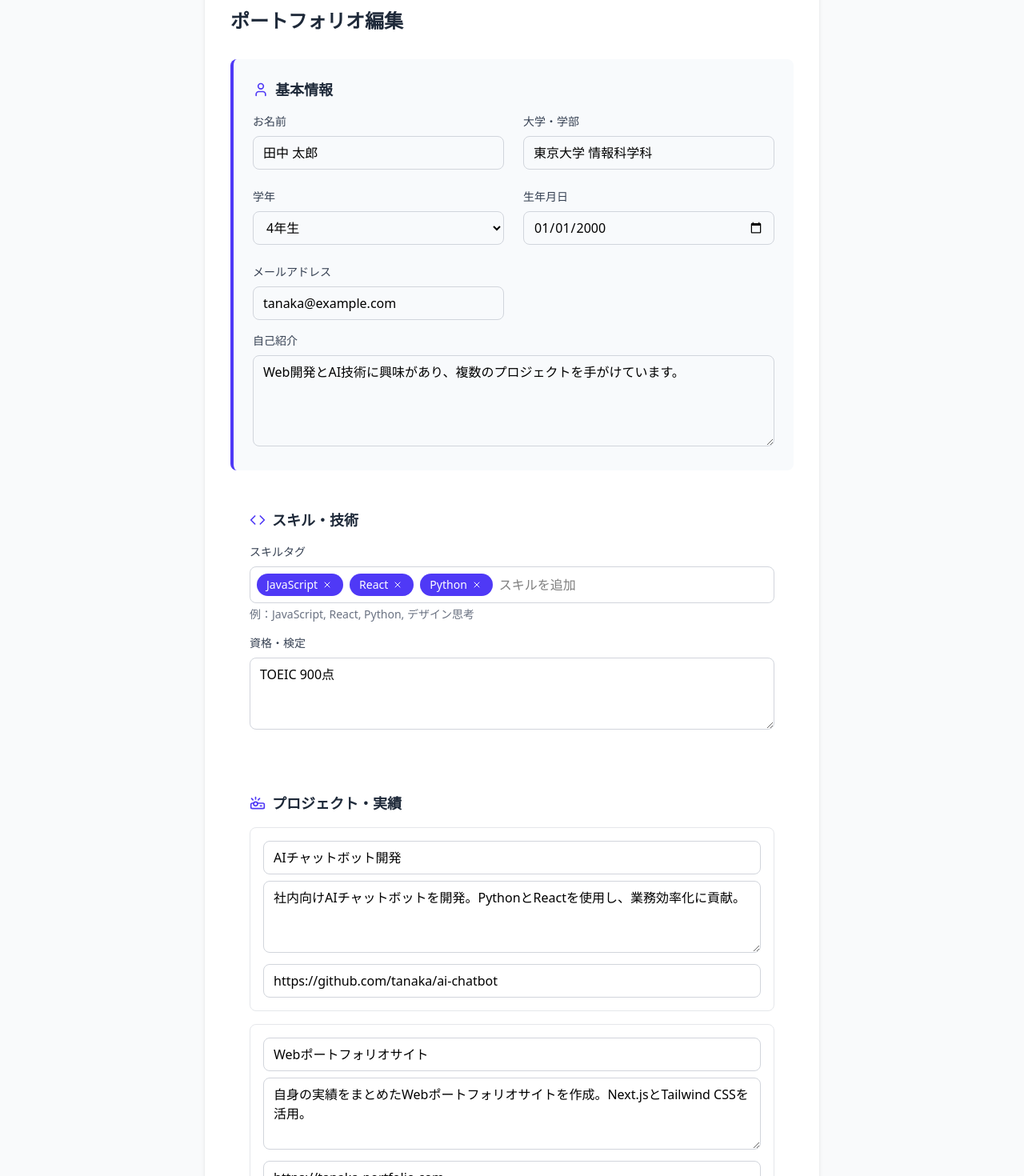
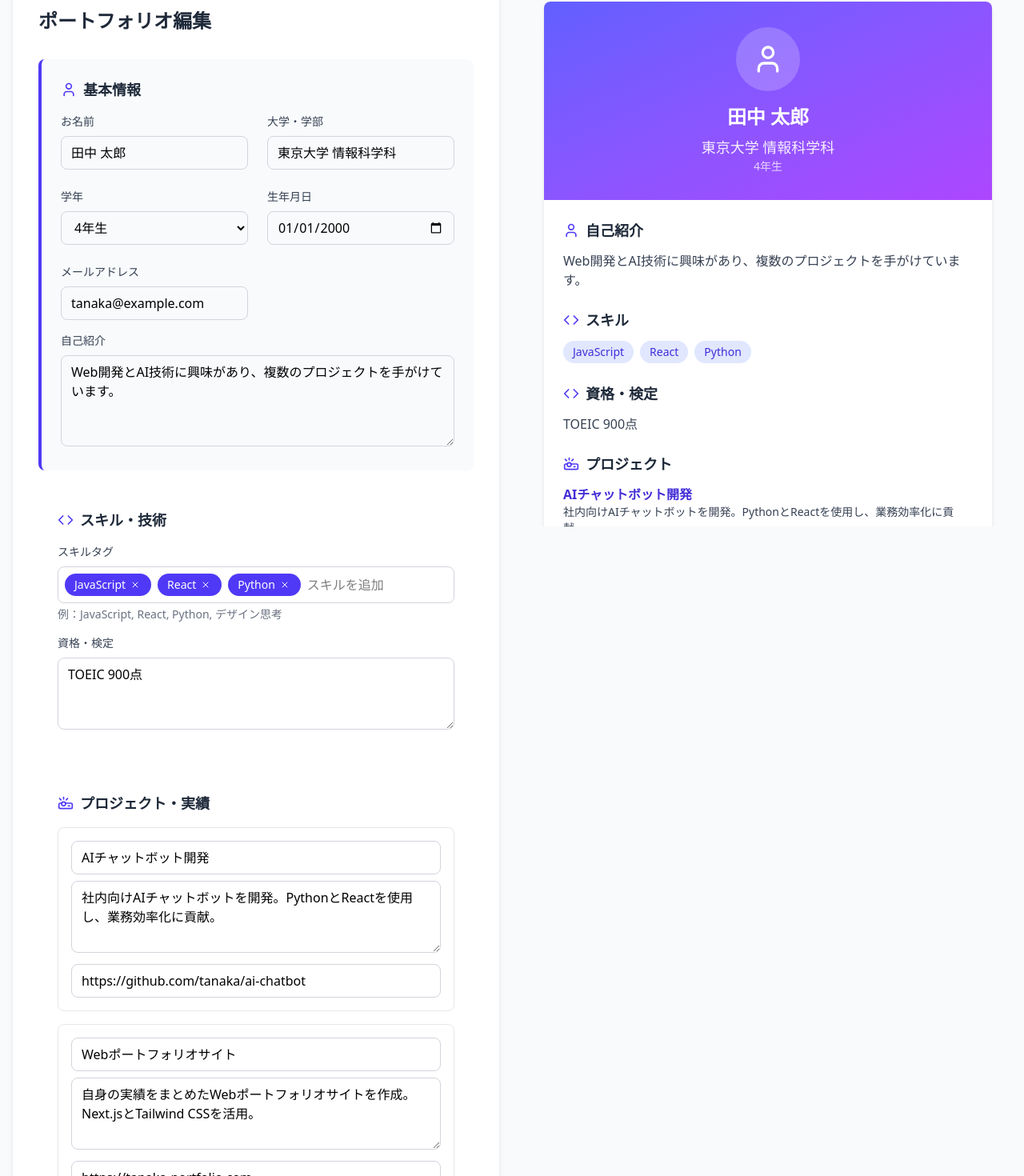
Before and after one commit to Ma2-take/y-folio-next, a Next.js app: page /portfolio/edit in a window 1280 px wide. Shown: the part 134-1604 px from the top of the page at 80% size. Built offline with nearby package versions, Linux system fonts and the light colour scheme.

Commit message:
editにプレビュー表示

```diff
--- a/src/app/portfolio/edit/page.tsx
+++ b/src/app/portfolio/edit/page.tsx
@@ -287,7 +287,10 @@ const PortfolioEditPage = () => {
         </div>
       </nav>
       <main className="py-10">
-        <div className="form-section bg-white rounded-lg shadow-md p-8 max-w-3xl mx-auto">
+        <div className="flex min-h-[70vh] gap-8 px-4">
+          {/* Left: Form */}
+          <div className="w-1/2">
+            <div className="form-section bg-white rounded-lg shadow-md p-8">
               <h2 className="text-2xl font-bold text-gray-800 mb-8">ポートフォリオ編集</h2>
               {saveMessage && (
                 <div className="mb-4 p-3 bg-green-100 border border-green-400 text-green-700 rounded-lg text-sm">
@@ -476,6 +479,130 @@ const PortfolioEditPage = () => {
                 </button>
               </div>
             </div>
+          </div>
+          {/* Right: Preview */}
+          <div className="w-1/2 bg-gray-50">
+            <div className="preview-section p-6 max-h-[calc(100vh-120px)] overflow-y-auto">
+              <div className="bg-white rounded-lg shadow-md overflow-hidden">
+                {/* Preview Header */}
+                <div className="bg-gradient-to-br from-indigo-500 to-purple-500 text-white p-8">
+                  <div className="text-center">
+                    <div className="w-20 h-20 bg-white/20 rounded-full mx-auto mb-4 flex items-center justify-center">
+                      <User className="w-10 h-10 text-white" />
+                    </div>
+                    <h2 className="text-2xl font-bold mb-2">{form.basicInfo.name || 'お名前を入力してください'}</h2>
+                    <p className="text-lg opacity-90">{form.basicInfo.university || '大学・学部を入力してください'}</p>
+                    <p className="text-sm opacity-75">{form.basicInfo.grade}</p>
+                  </div>
+                </div>
+                {/* Preview Content */}
+                <div className="p-6">
+                  {/* Introduction */}
+                  <div className="mb-6">
+                    <h3 className="text-lg font-semibold text-gray-800 mb-3 flex items-center">
+                      <User className="w-5 h-5 mr-2 text-indigo-600" />自己紹介
+                    </h3>
+                    <p className="text-gray-700">{form.basicInfo.selfIntroduction || '自己紹介を入力してください'}</p>
+                  </div>
+                  {/* Skills */}
+                  <div className="mb-6">
+                    <h3 className="text-lg font-semibold text-gray-800 mb-3 flex items-center">
+                      <Code className="w-5 h-5 mr-2 text-indigo-600" />スキル
+                    </h3>
+                    <div className="flex flex-wrap gap-2 mb-3">
+                      {form.skills.skillTags.length === 0 ? (
+                        <span className="px-3 py-1 bg-gray-100 text-gray-500 rounded-full text-sm">スキルを追加してください</span>
+                      ) : (
+                        form.skills.skillTags.map((tag, idx) => (
+                          <span key={idx} className="px-3 py-1 bg-indigo-100 text-indigo-700 rounded-full text-sm">{tag}</span>
+                        ))
+                      )}
+                    </div>
+                  </div>
+                  {/* Certifications */}
+                  <div className="mb-6">
+                    <h3 className="text-lg font-semibold text-gray-800 mb-3 flex items-center">
+                      <Code className="w-5 h-5 mr-2 text-indigo-600" />資格・検定
+                    </h3>
+                    <p className="text-gray-700">{form.skills.certifications}</p>
+                  </div>
+                  {/* Projects */}
+                  <div className="mb-6">
+                    <h3 className="text-lg font-semibold text-gray-800 mb-3 flex items-center">
+                      <Projector className="w-5 h-5 mr-2 text-indigo-600" />プロジェクト
+                    </h3>
+                    <div>
+                      {form.projects.length === 0 ? (
+                        <span className="px-3 py-1 bg-gray-100 text-gray-500 rounded-full text-sm">プロジェクトを追加してください</span>
+                      ) : (
+                        form.projects.map((project, idx) => (
+                          <div key={project.id} className="mb-2">
+                            <div className="font-semibold text-indigo-700">{project.name}</div>
+                            <div className="text-gray-700 text-sm">{project.description}</div>
+                            {project.url && <a href={project.url} className="text-indigo-500 text-xs underline" target="_blank" rel="noopener noreferrer">{project.url}</a>}
+                          </div>
+                        ))
+                      )}
+                    </div>
+                  </div>
+                  {/* Experience & Activities */}
+                  {(form.experience.internship || form.experience.extracurricular || form.experience.awards) && (
+                    <div className="mb-6">
+                      <h3 className="text-lg font-semibold text-gray-800 mb-3 flex items-center">
+                        <Briefcase className="w-5 h-5 mr-2 text-indigo-600" />経験・活動
+                      </h3>
+                      {form.experience.internship && (
+                        <div className="mb-4">
+                          <h4 className="font-medium text-gray-700 mb-2">インターンシップ経験</h4>
+                          <p className="text-gray-700 whitespace-pre-wrap">{form.experience.internship}</p>
+                        </div>
+                      )}
+                      {form.experience.extracurricular && (
+                        <div className="mb-4">
+                          <h4 className="font-medium text-gray-700 mb-2">課外活動・サークル</h4>
+                          <p className="text-gray-700 whitespace-pre-wrap">{form.experience.extracurricular}</p>
+                        </div>
+                      )}
+                      {form.experience.awards && (
+                        <div className="mb-4">
+                          <h4 className="font-medium text-gray-700 mb-2">受賞歴・表彰</h4>
+                          <p className="text-gray-700 whitespace-pre-wrap">{form.experience.awards}</p>
+                        </div>
+                      )}
+                    </div>
+                  )}
+                  {/* Contact */}
+                  <div className="mb-6">
+                    <h3 className="text-lg font-semibold text-gray-800 mb-3 flex items-center">
+                      <User className="w-5 h-5 mr-2 text-indigo-600" />連絡先
+                    </h3>
+                    <p className="text-gray-700">{form.basicInfo.email || 'メールアドレスを入力してください'}</p>
+                  </div>
+                  {/* Other Information */}
+                  {(form.other.customQuestions || form.other.additionalInfo) && (
+                    <div className="mb-6">
+                      <h3 className="text-lg font-semibold text-gray-800 mb-3 flex items-center">
+                        <Plus className="w-5 h-5 mr-2 text-indigo-600" />その他
+                      </h3>
+                      {form.other.customQuestions && (
+                        <div className="mb-4">
+                          <h4 className="font-medium text-gray-700 mb-2">企業のオリジナル設問</h4>
+                          <p className="text-gray-700 whitespace-pre-wrap">{form.other.customQuestions}</p>
+                        </div>
+                      )}
+                      {form.other.additionalInfo && (
+                        <div className="mb-4">
+                          <h4 className="font-medium text-gray-700 mb-2">その他の追加情報</h4>
+                          <p className="text-gray-700 whitespace-pre-wrap">{form.other.additionalInfo}</p>
+                        </div>
+                      )}
+                    </div>
+                  )}
+                </div>
+              </div>
+            </div>
+          </div>
+        </div>
       </main>
     </div>
   );
```
Lines whose indentation alone changed are shown as unchanged.
